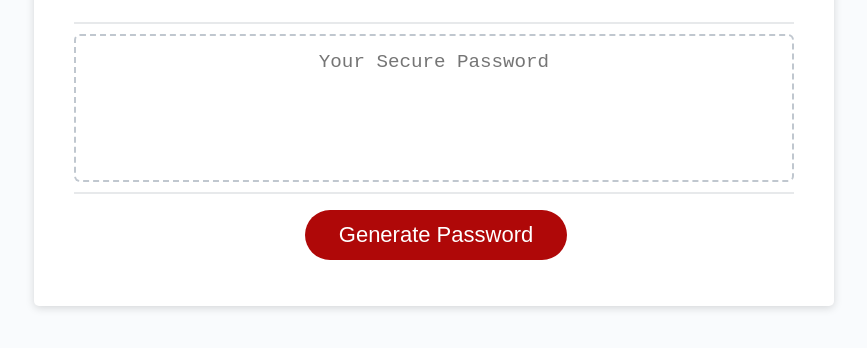
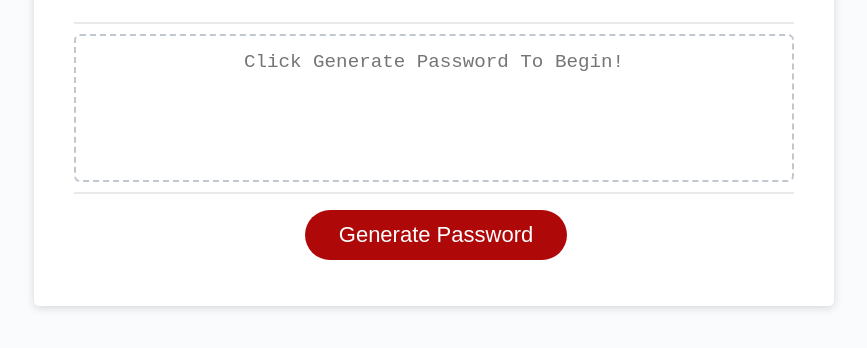
Before and after one commit to SklylerF/Passeord-Generator, a plain HTML site: page index.html in a window 1280 px wide. Shown: the part 214-562 px from the top of the page, without its empty margins (206-1073 px from the left). Drawn offline with Linux system fonts and the light colour scheme.

Commit message:
Update index.html

```diff
--- a/index.html
+++ b/index.html
@@ -20,7 +20,7 @@
           <textarea
             readonly
             id="password"
-            placeholder="Your Secure Password"
+            placeholder="Click Generate Password To Begin!"
             aria-label="Generated Password"
           ></textarea>
         </div>
```
